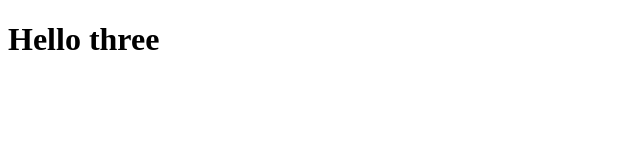
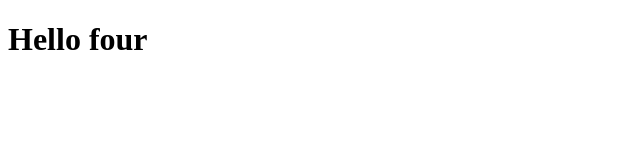
Before and after one commit to M-Usman-Nadeem/learn-git, a plain HTML site: page index.html in a window 1280 px wide. Shown: the full height of the page, 0-640 px from the left. Drawn offline with Linux system fonts and the light colour scheme.

Commit message:
git-fourthUnderstanding

```diff
--- a/index.html
+++ b/index.html
@@ -7,6 +7,6 @@
     <title>Document</title>
 </head>
 <body>
-    <h1>Hello three</h1>
+    <h1>Hello four</h1>
 </body>
 </html>
```
